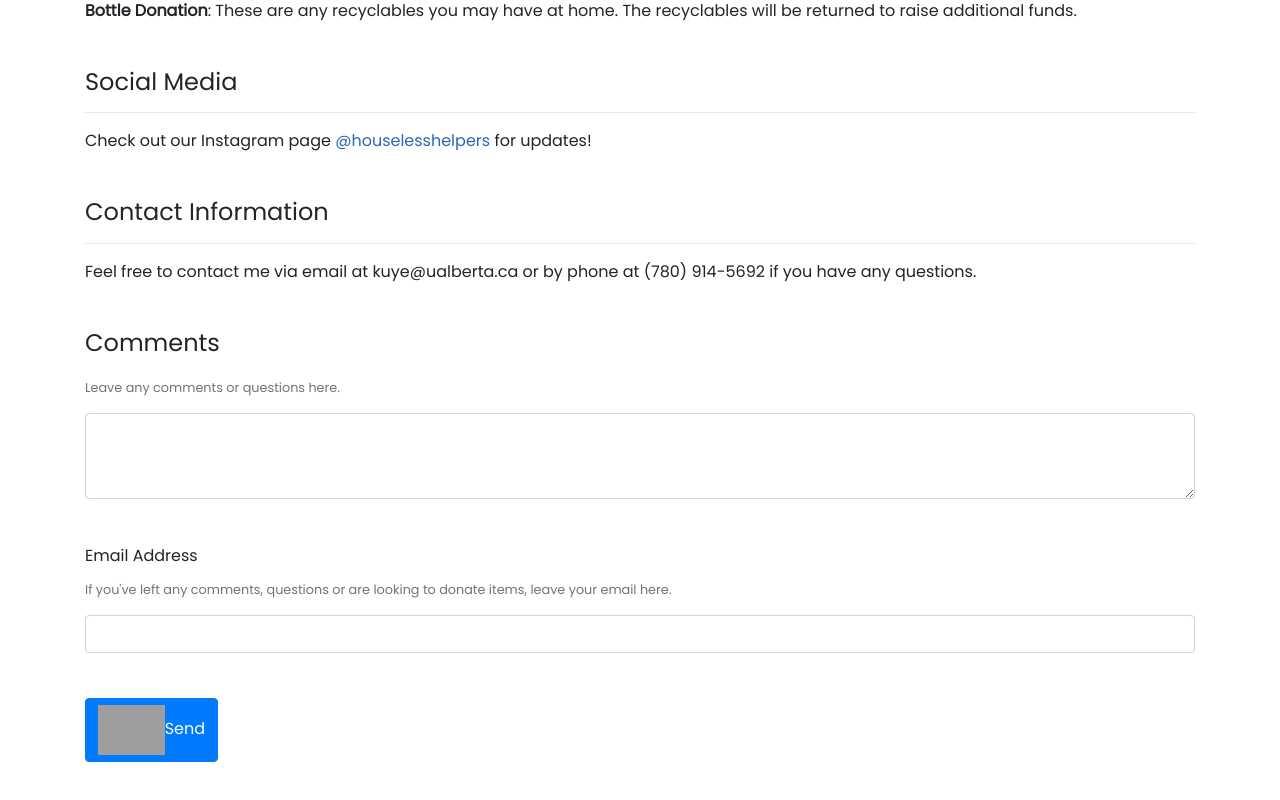
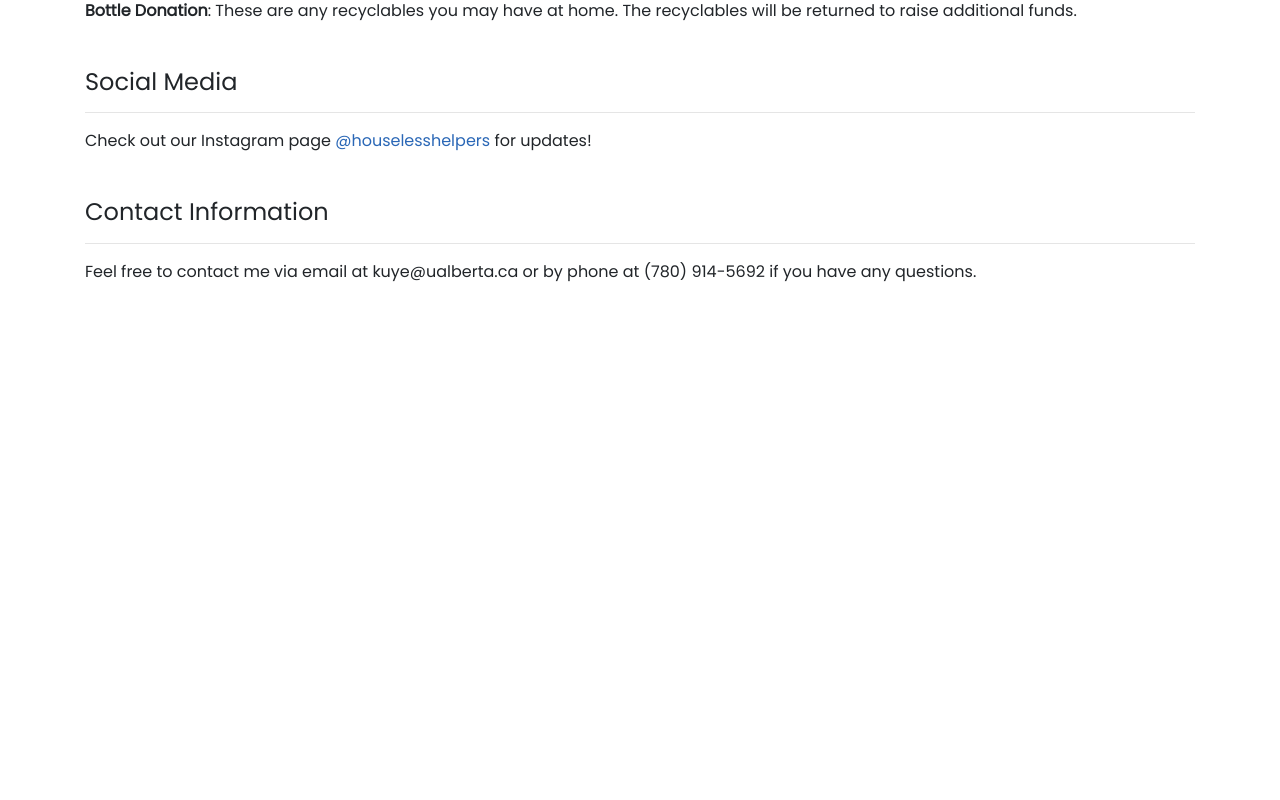
Before and after one commit to tkuye/houselesshelpers, a Next.js app: page / in a window 1280 px wide. Shown: the part 1783-2583 px from the top of the page. After the commit the page ends 2112 px from the top, so only its background shows below. Built offline with nearby package versions, Linux system fonts and the light colour scheme; grey boxes are pictures that could not be loaded.

Commit message:
no comments

```diff
--- a/pages/index.js
+++ b/pages/index.js
@@ -186,65 +186,13 @@ If you would rather donate bottles or essential items for this fundraiser, feel
     </div>
 
 
-    <div className="form-group">
-
-        <label htmlFor="Widget1377614023">
-            <h4>Comments</h4>
-
-
-        </label>
-
-
-            <small className="form-text text-muted">
-              <p>Leave any comments or questions here.</p>
-            </small>
 
 
 
 
 
+</div>
 
-        <textarea className="form-control" value={comment} onChange={(e) => setComment(e.target.value)} rows="3"></textarea>
-
-      <div id="Error1377614023" className="ff-widget-error"></div>
-
-    </div>
-
-    <div className="form-group ff-item  ff-text  ff-item-noprd" id="ff-id-712814042">
-
-        <label htmlFor="Widget712814042">
-            Email Address
-
-
-
-        </label>
-
-
-            <small id="Static712814042" className="ff-help form-text text-muted">
-              <p>If you've left any comments, questions or are looking to donate items, leave your email here.</p>
-            </small>
-
-
-
-
-
-
-
-          <input type="email" className="form-control" value={email} onChange={(event) => setEmail(event.target.value)}/>
-
-    </div>
-
-
-
-</div>
-<div>
-    <p style={{textAlign: 'center', fontSize:"18px"}}>{response}</p>
-    <button type="button" className="btn btn-primary space-bottom" onClick={sendForm}>
-      <img id="send-button" src="https://neartail.com/img/send.svg"/>
-      Send
-    </button>
-
-</div>
 </div>
 <div style={{display:'none'}}>
 <div>
```
